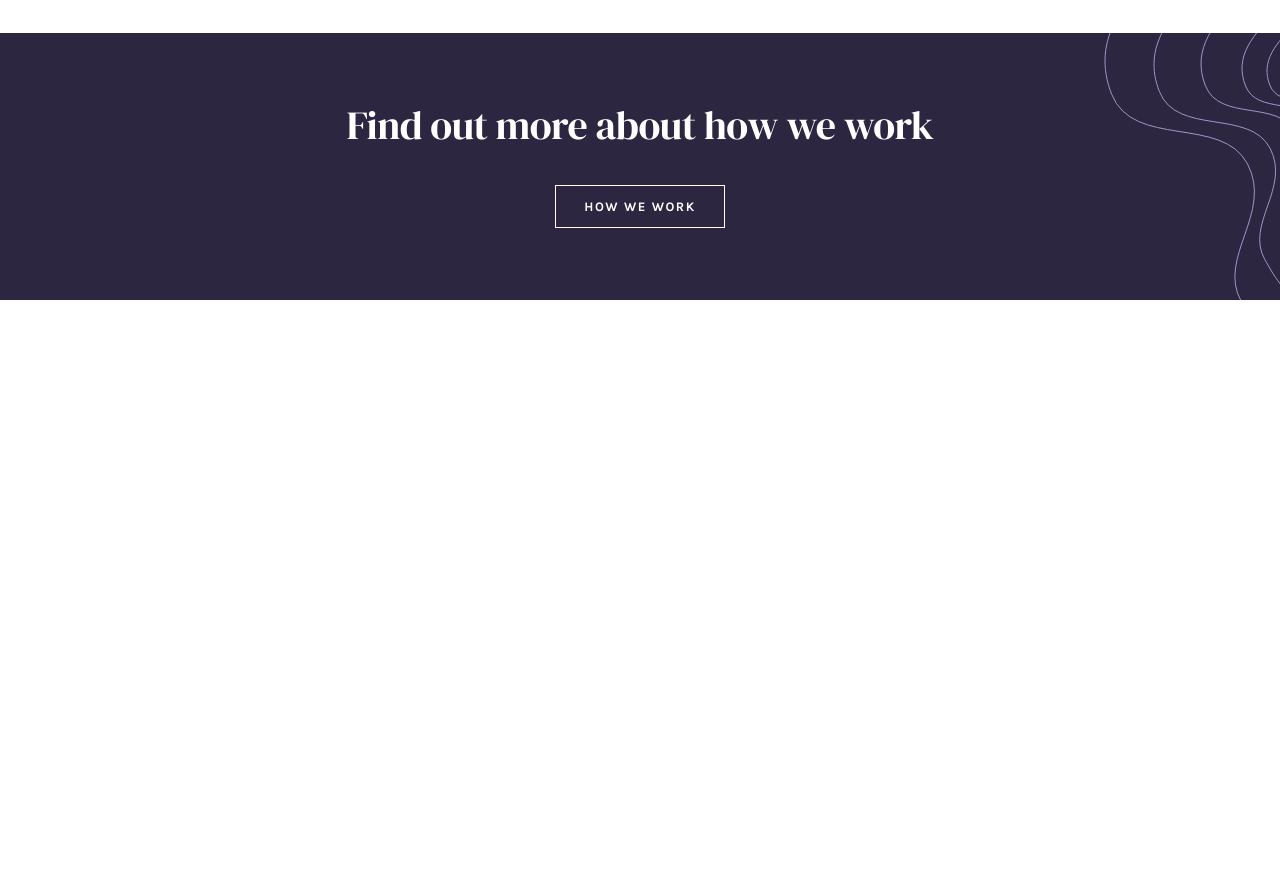
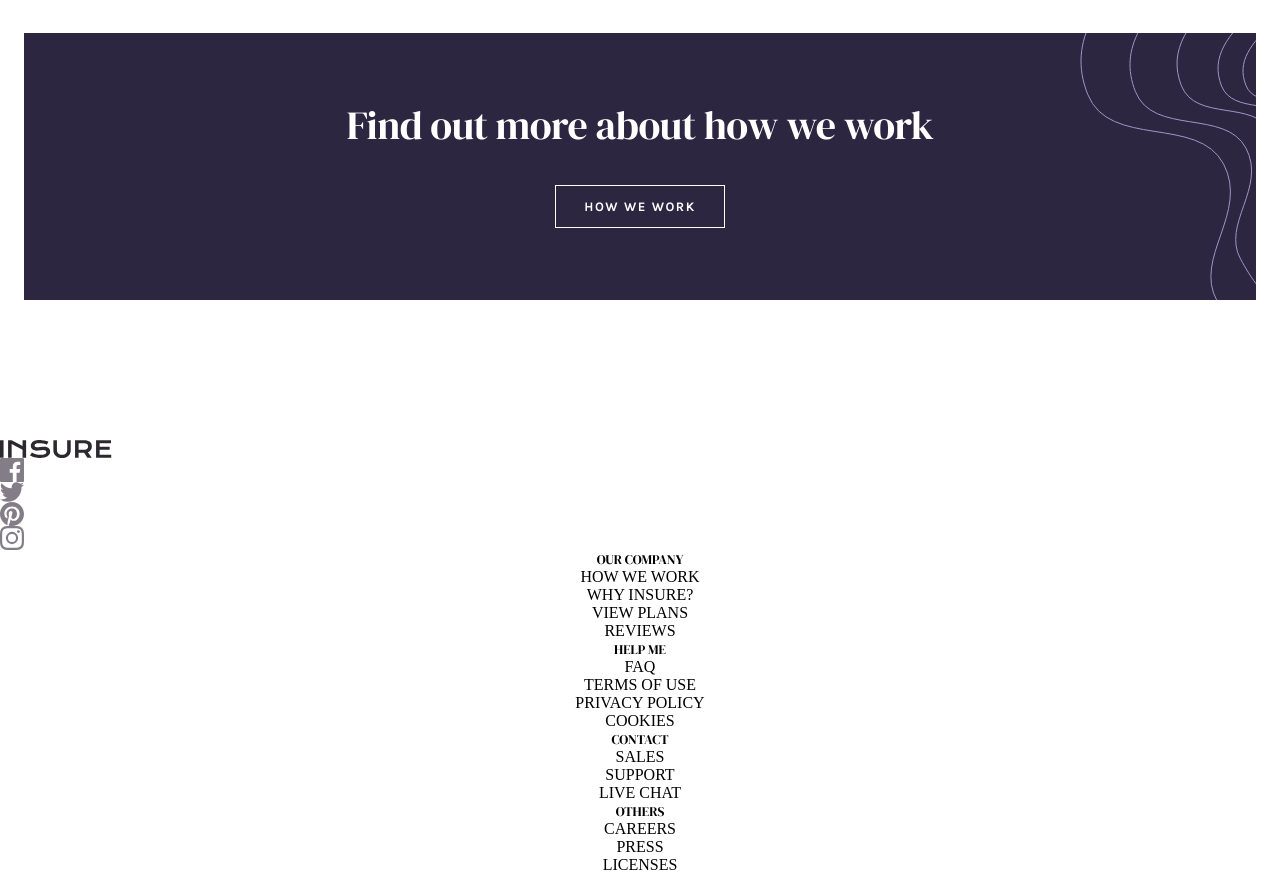
Before and after one commit to SimGagnon/Frontend-mentor-insure, a plain HTML site: page index.html in a window 1280 px wide. Shown: the part 3089-3963 px from the top of the page. Before the commit the page ends 3389 px from the top, so only its background shows below. Drawn offline with Linux system fonts and the light colour scheme.

Commit message:
added padding more section

```diff
--- /dev/null
+++ b/app/scss/_footer.scss
@@ -0,0 +1,4 @@
+.footer {
+    text-transform: uppercase;
+
+}
--- a/app/scss/_more.scss
+++ b/app/scss/_more.scss
@@ -1,8 +1,12 @@
 .more {
-    padding: 4.5rem 1.5rem;
-    background: url(/images/bg-pattern-how-we-work-mobile.svg) no-repeat top right;
-    background-color: $DarkViolet;
     color: white;
+    padding: 0 1.5rem 8.75rem 1.5rem;
+
+    &__container {
+        background: url(/images/bg-pattern-how-we-work-mobile.svg) no-repeat top right;
+        background-color: $DarkViolet;
+        padding: 4.5rem 1.5rem;
+    }
 
     h2 {
         margin-bottom: 2.5rem;
--- a/app/scss/style.scss
+++ b/app/scss/style.scss
@@ -4,3 +4,4 @@
 @import "hero";
 @import "about";
 @import "more";
+@import "footer";
--- a/index.html
+++ b/index.html
@@ -1,21 +1,25 @@
 <!DOCTYPE html>
 <html lang="en">
+
 <head>
   <meta charset="UTF-8">
-  <meta name="viewport" content="width=device-width, initial-scale=1.0"> <!-- displays site properly based on user's device -->
+  <meta name="viewport" content="width=device-width, initial-scale=1.0">
+  <!-- displays site properly based on user's device -->
   <link rel="icon" type="image/png" sizes="32x32" href="./images/favicon-32x32.png">
   <link rel="preconnect" href="https://fonts.gstatic.com">
-  <link href="https://fonts.googleapis.com/css2?family=DM+Serif+Display&family=Karla:wght@400;700&display=swap" rel="stylesheet">
+  <link href="https://fonts.googleapis.com/css2?family=DM+Serif+Display&family=Karla:wght@400;700&display=swap"
+    rel="stylesheet">
   <link rel="stylesheet" href="app/css/style.css">
   <title>Frontend Mentor | Insure landing page</title>
 </head>
+
 <body>
   <header class="header">
     <div class="header__logo">
       <a><img src="images/logo.svg" alt="Insure landing page logo"></a>
     </div>
     <nav>
-      <img src="images/icon-hamburger.svg" alt="">
+      <img class="burger" src="images/icon-hamburger.svg" alt="">
     </nav>
   </header>
 
@@ -60,9 +64,60 @@
   </section>
 
   <section class="more">
+    <div class="more__container">
       <h2>Find out more about how we work</h2>
       <button>how we work</button>
+    </div>
   </section>
+
+  <footer class="footer">
+    <div class="footer__header">
+      <img src="images/logo.svg" alt="Insure footer logo">
+      <div class="footer__header__socials">
+        <a href="https://www.facebook.com/"><img src="images/icon-facebook.svg" alt="Insure Facebook link"></a>
+        <a href="https://twitter.com/"><img src="images/icon-twitter.svg" alt="Insure Twitter link"></a>
+        <a href="https://www.pinterest.com/"><img src="images/icon-pinterest.svg" alt="Insure Pinterest link"></a>
+        <a href="https://www.instagram.com/"><img src="images/icon-instagram.svg" alt="Insure Instagram link"></a>
+      </div>
+    </div>
+    <div class="footer__list">
+      <div>
+        <h5>our company</h5>
+        <ul>
+          <li>how we work</li>
+          <li>why insure?</li>
+          <li>view plans</li>
+          <li>reviews</li>
+        </ul>
+      </div>
+      <div>
+        <h5>help me</h5>
+        <ul>
+          <li>FAQ</li>
+          <li>terms of use</li>
+          <li>privacy policy</li>
+          <li>cookies</li>
+        </ul>
+      </div>
+      <div>
+        <h5>contact</h5>
+        <ul>
+          <li>sales</li>
+          <li>support</li>
+          <li>live chat</li>
+        </ul>
+      </div>
+      <div>
+        <h5>others</h5>
+        <ul>
+          <li>careers</li>
+          <li>press</li>
+          <li>licenses</li>
+        </ul>
+      </div>
+    </div>
+
+  </footer>
   <!-- How we work
   Blog
   Account
@@ -124,4 +179,5 @@
   Licenses -->
   <script src="app/js/script.js"></script>
 </body>
+
 </html>
```
Also changed, not shown: app/css/style.css, app/js/script.js (line endings or trailing spaces), 1 other file. Lines whose indentation alone changed are shown as unchanged.
